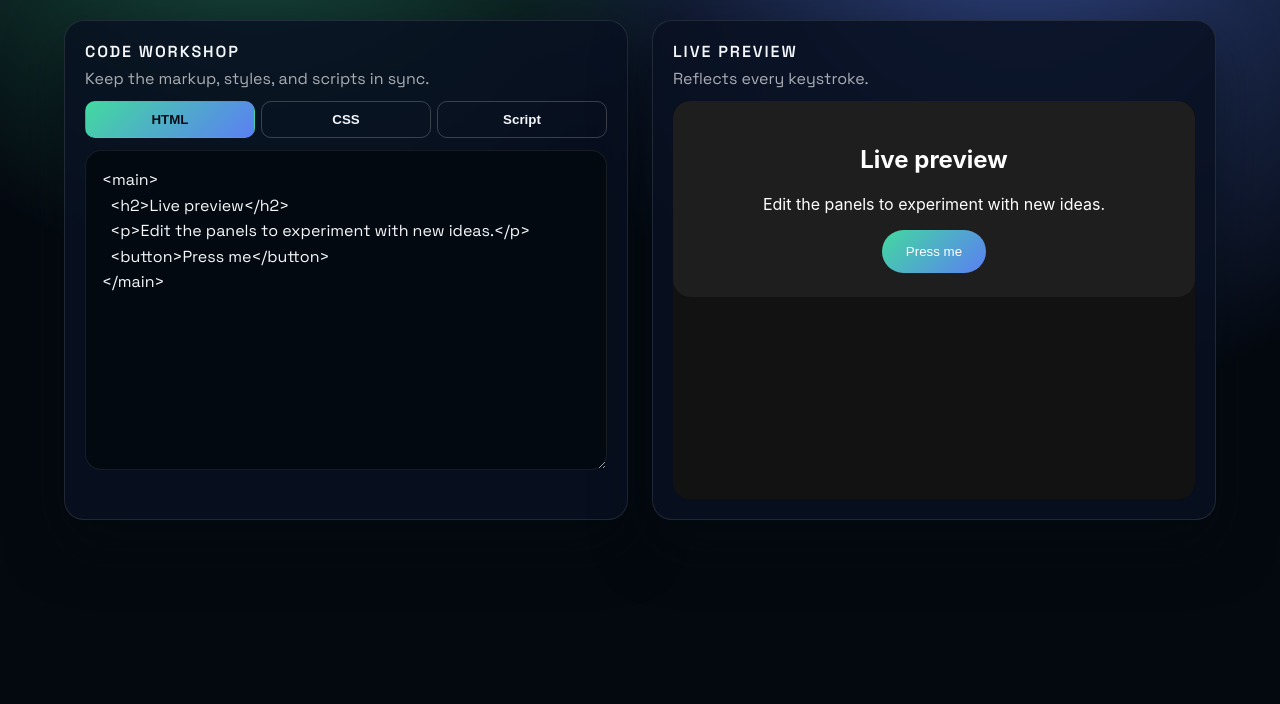
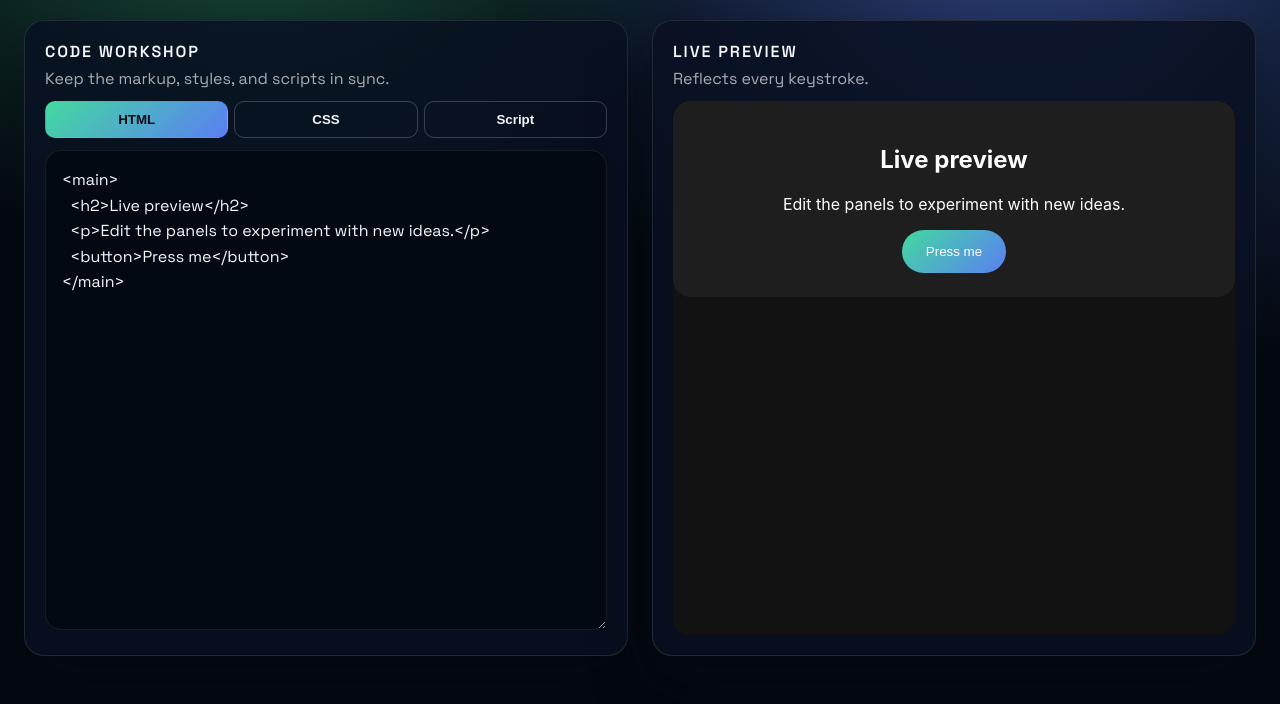
Before and after one commit to piyushdoorwar/html-preview, a plain HTML site: page index.html in a window 1280 px wide. Shown: the part 113-817 px from the top of the page. Drawn offline with Linux system fonts and the light colour scheme.

Commit message:
Add github action increase screen size

```diff
--- a/styles.css
+++ b/styles.css
@@ -20,7 +20,7 @@ body {
 }
 
 .app-shell {
-  max-width: 1200px;
+  max-width: 1600px;
   margin: 0 auto;
   padding: 32px 24px 48px;
   display: flex;
@@ -56,7 +56,7 @@ body {
 
 .panels {
   display: grid;
-  grid-template-columns: minmax(320px, 1fr) minmax(360px, 1fr);
+  grid-template-columns: minmax(500px, 1fr) minmax(500px, 1fr);
   gap: 24px;
 }
 
@@ -117,7 +117,7 @@ body {
 
 .code-area {
   width: 100%;
-  min-height: 320px;
+  min-height: 480px;
   background: rgba(4, 9, 16, 0.9);
   border-radius: 16px;
   border: 1px solid rgba(255, 255, 255, 0.08);
@@ -136,7 +136,7 @@ body {
 .preview-panel {
   display: flex;
   flex-direction: column;
-  min-height: 500px;
+  min-height: 600px;
 }
 
 .preview-panel iframe {
```
Also changed, not shown: 1 other file.
